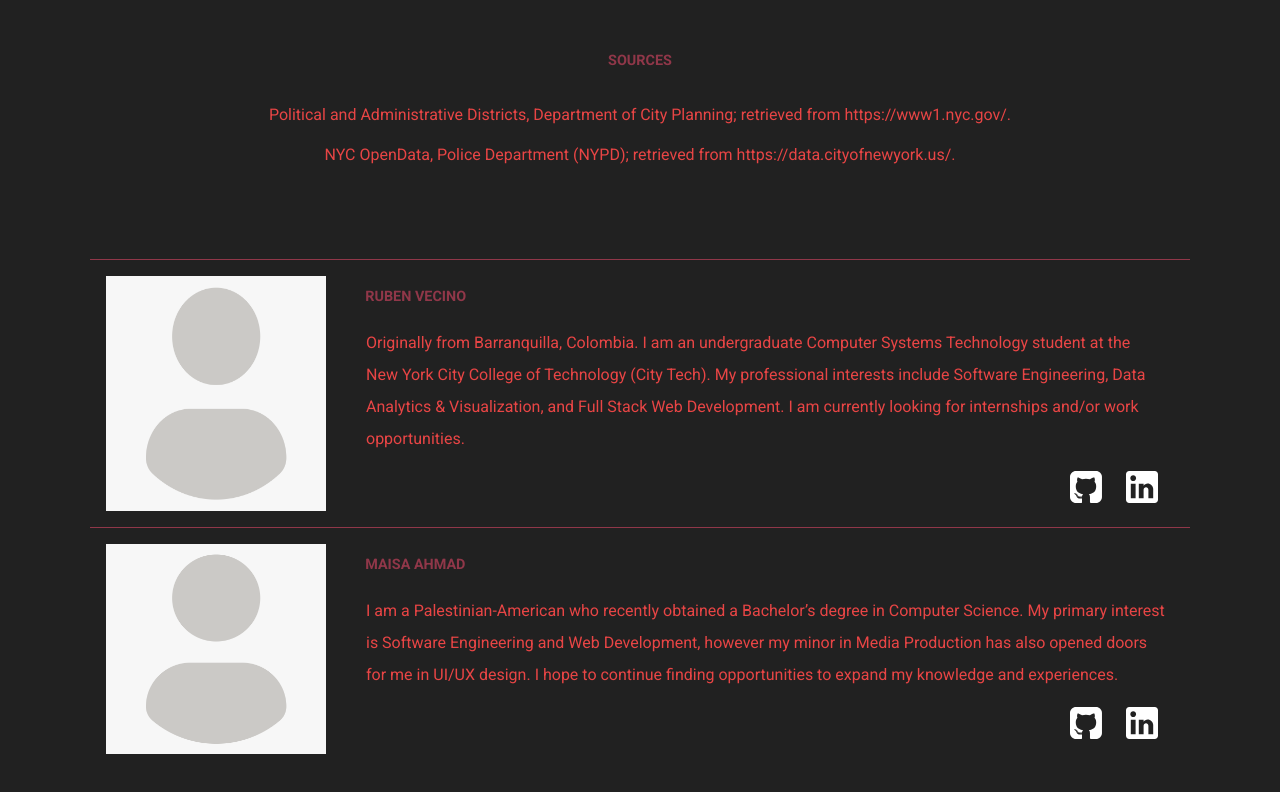
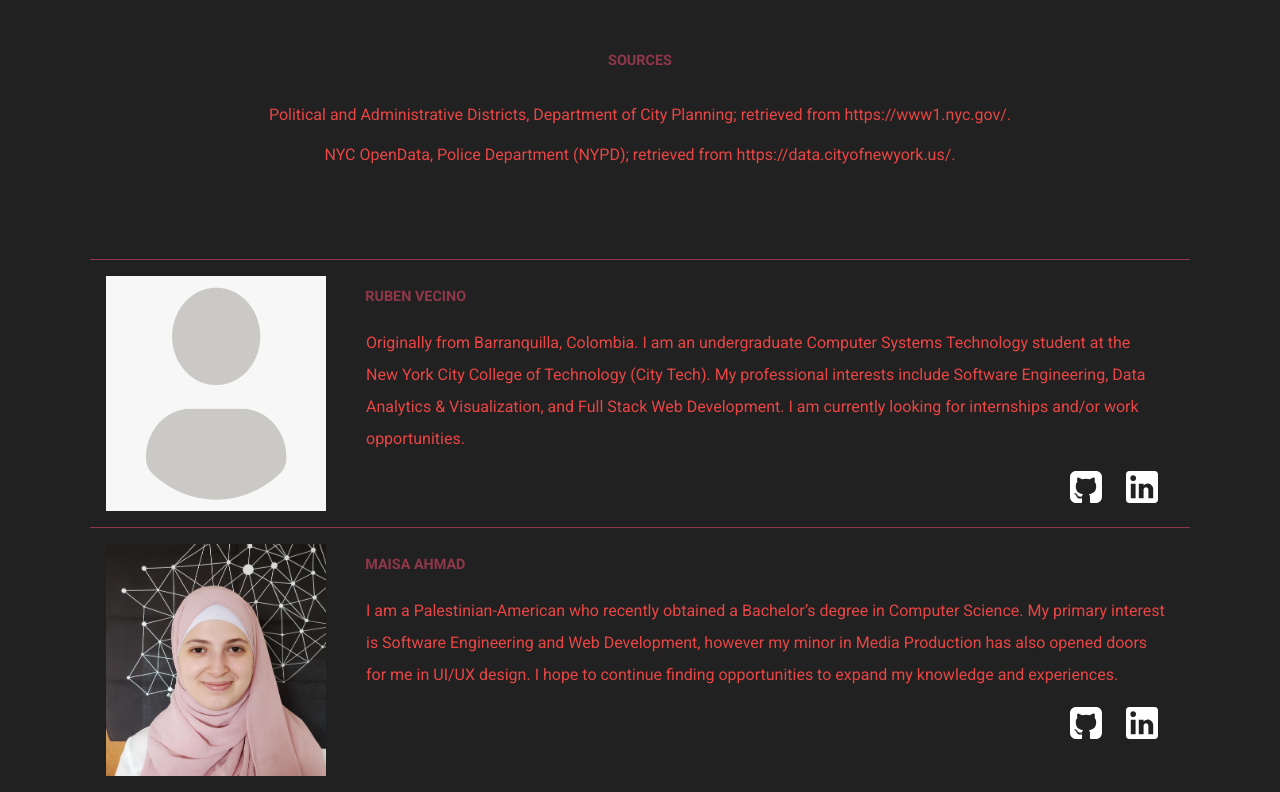
Before and after one commit to rubenvecg/ctp-project, a React (Create React App) app: page /about-us in a window 1280 px wide. Shown: the part 426-1218 px from the top of the page. Before the commit the page ends 1196 px from the top, so only its background shows below. Built offline with nearby package versions, Linux system fonts and the light colour scheme.

Commit message:
added image

```diff
--- a/src/Pages/About.js
+++ b/src/Pages/About.js
@@ -5,6 +5,7 @@ import Section from "../Components/Plot/React/Section";
 import AboutCard from "../Components/Plot/React/AboutCard";
 import Source from "../Components/Plot/React/Source";
 import placeholder from "../Images/placeholder.png";
+import maisa from "../Images/maisa.jpg";
 import react from "../Images/react-icon.png";
 import d3 from "../Images/d3.png";
 import pandas from "../Images/pandas_logo.png";
@@ -45,7 +46,7 @@ function About() {
         text="Originally from Barranquilla, Colombia. I am an undergraduate Computer Systems Technology student at the New York City College of Technology (City Tech). My professional interests include Software Engineering, Data Analytics & Visualization, and Full Stack Web Development. I am currently looking for internships and/or work opportunities."
         />
         <AboutCard
-        img={placeholder}
+        img={maisa}
         github="https://github.com/Maisa-ah"
         linkedin="https://www.linkedin.com/in/maisa-ahmad/"
         name="Maisa Ahmad"
```
Also changed, not shown: src/Images/maisa.jpg (added).
